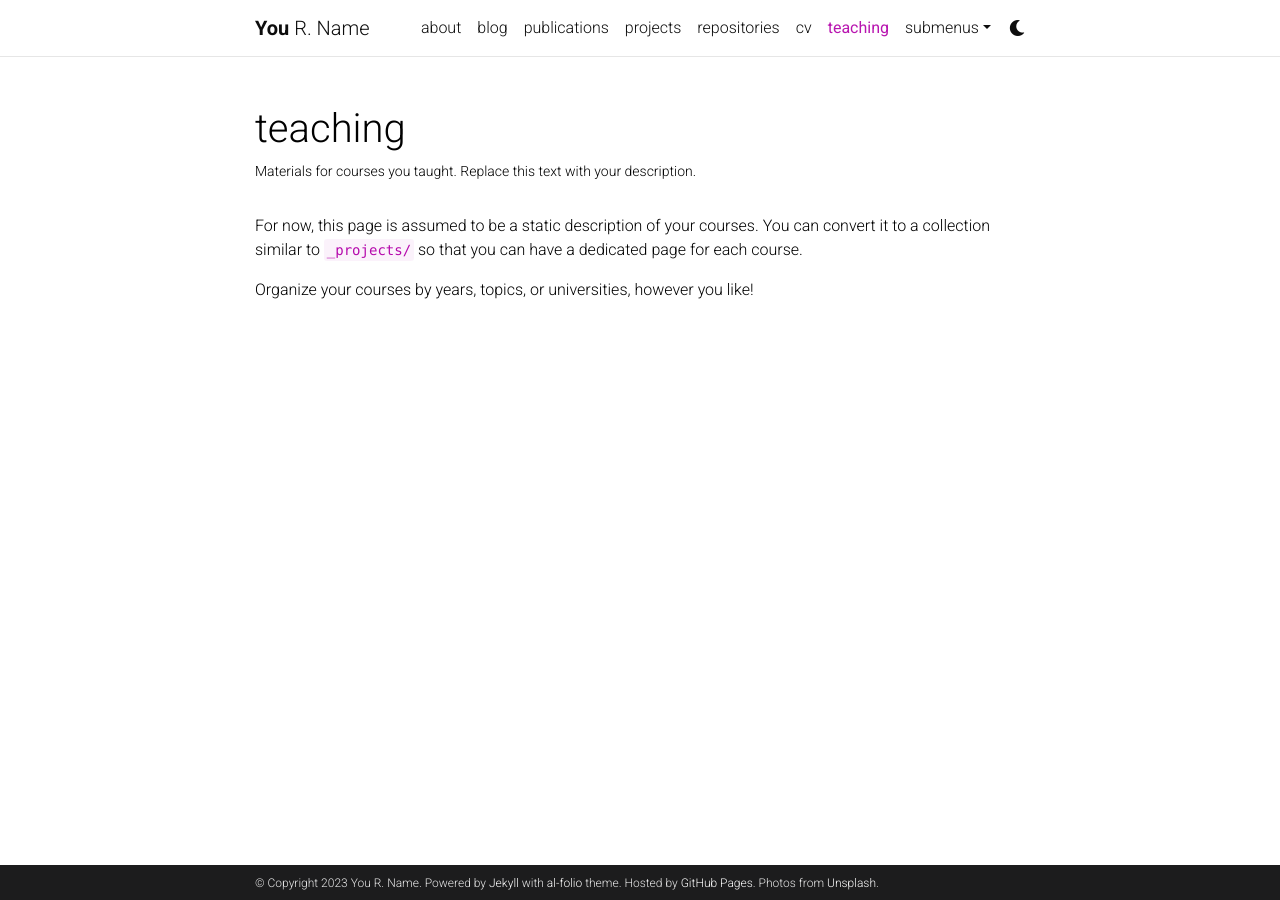
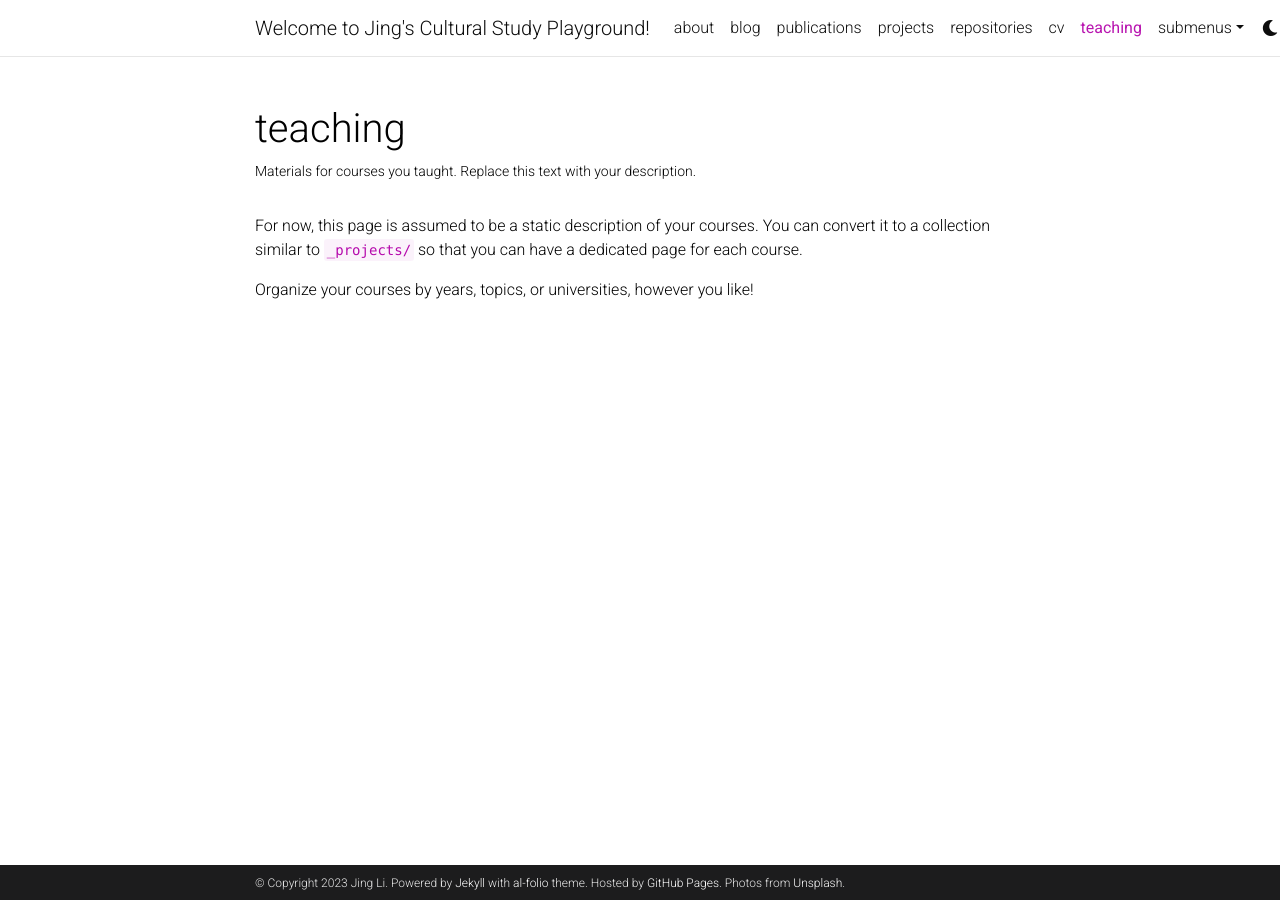
Before and after one commit to jldoc/jane.github.io, a Jekyll site: the page built from _pages/teaching.md, in a window 1280 px wide. Built offline with Jekyll 4.4.1, drawn with Linux system fonts in a browser that asks for light colours; comment, search, counter and statistics services are not loaded; a style sheet for code colours, icons or effects is not loaded.

Commit message:
Update _config.yml
Updated the website address, name and title.

```diff
--- a/_config.yml
+++ b/_config.yml
@@ -2,11 +2,11 @@
 # Site settings
 # -----------------------------------------------------------------------------
 
-title: blank # the website title (if blank, full name will be used instead)
-first_name: You
-middle_name: R.
-last_name: Name
-email: you@example.com
+title: Welcome to Jing's Cultural Study Playground! # the website title (if blank, full name will be used instead)
+first_name: Jing
+middle_name:
+last_name: Li
+email: jldoc287@gmail.com
 description: > # the ">" symbol means to ignore newlines until "footer_text:"
   A simple, whitespace theme for academics. Based on [*folio](https://github.com/bogoli/-folio) design.
 footer_text: >
@@ -18,8 +18,8 @@ keywords: jekyll, jekyll-theme, academic-website, portfolio-website  # add your
 lang: en # the language of your site (for example: en, fr, cn, ru, etc.)
 icon: ⚛️  # the emoji used as the favicon (alternatively, provide image name in /assets/img/)
 
-url: https://alshedivat.github.io # the base hostname & protocol for your site
-baseurl: /al-folio # the subpath of your site, e.g. /blog/
+url: https://jldoc.github.io # the base hostname & protocol for your site
+baseurl: # the subpath of your site, e.g. /blog/
 last_updated: false # set to true if you want to display last updated in the footer
 impressum_path:  # set to path to include impressum link in the footer, use the same path as permalink in a page, helps to conform with EU GDPR
 
```
